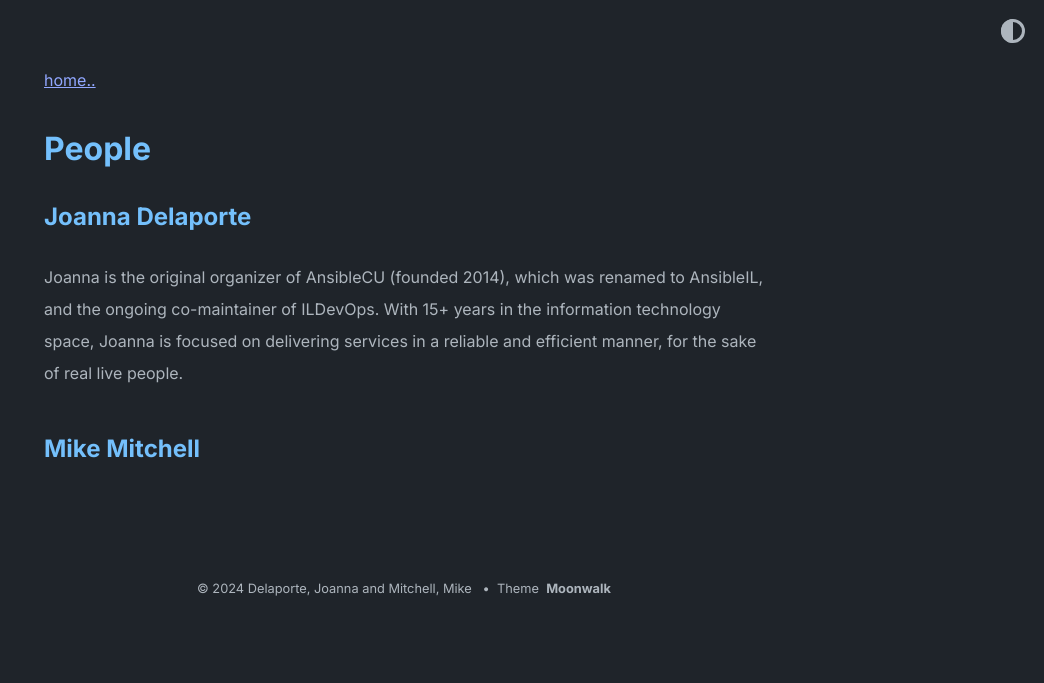
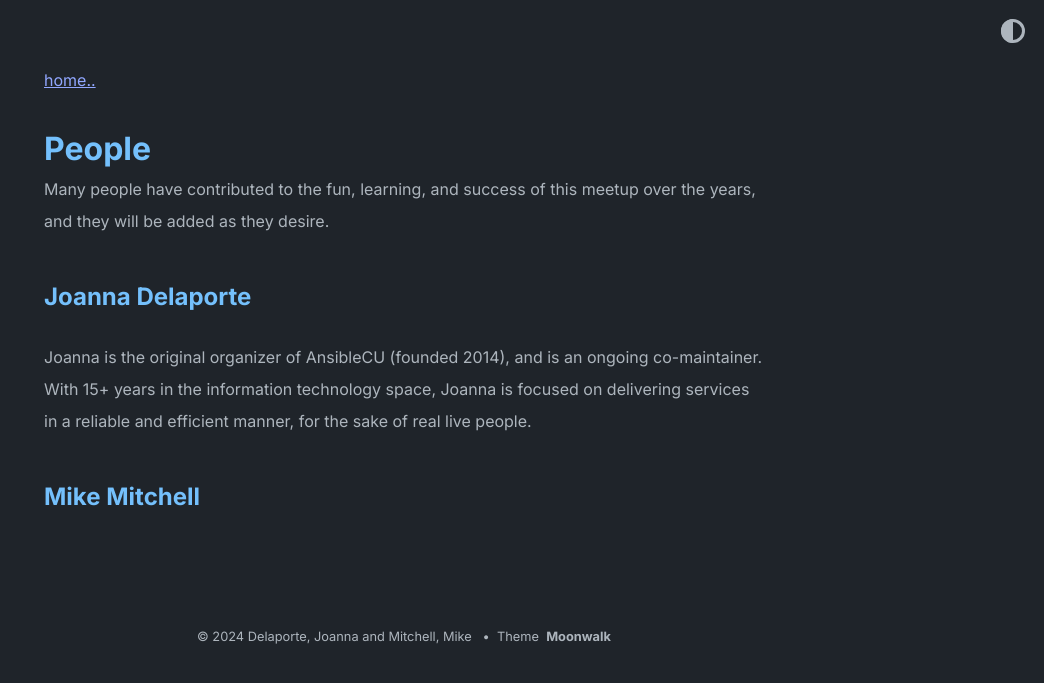
Before and after one commit to ILDevOps/ildevops.github.io, a Jekyll site: the page built from people.md, in a window 1280 px wide. Shown: the top 683 px of the page, without its empty margins (236-1280 px from the left). Built offline with Jekyll 4.4.1, drawn with Linux system fonts in a browser that asks for light colours.

Commit message:
Update people.md

```diff
--- a/people.md
+++ b/people.md
@@ -3,8 +3,11 @@ layout: post
 title: People
 ---
 
+Many people have contributed to the fun, learning, and success of this meetup over the years, and they will be added as they desire.
+
 ## Joanna Delaporte
-Joanna is the original organizer of AnsibleCU (founded 2014), which was renamed to AnsibleIL, and the ongoing co-maintainer of ILDevOps.
+Joanna is the original organizer of AnsibleCU (founded 2014), and is an ongoing co-maintainer.
 With 15+ years in the information technology space, Joanna is focused on delivering services in a reliable and efficient manner, for the sake of real live people.
 
+
 ## Mike Mitchell
```
